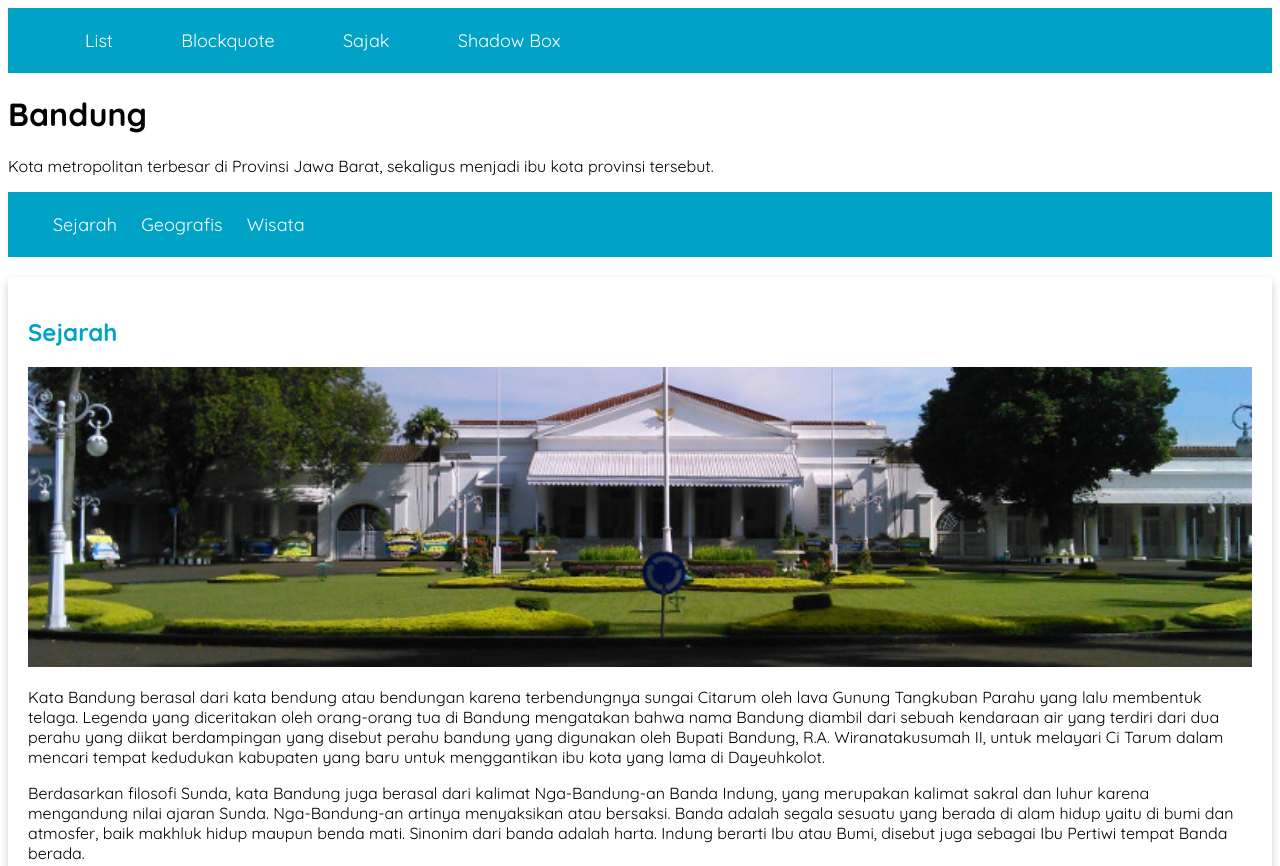
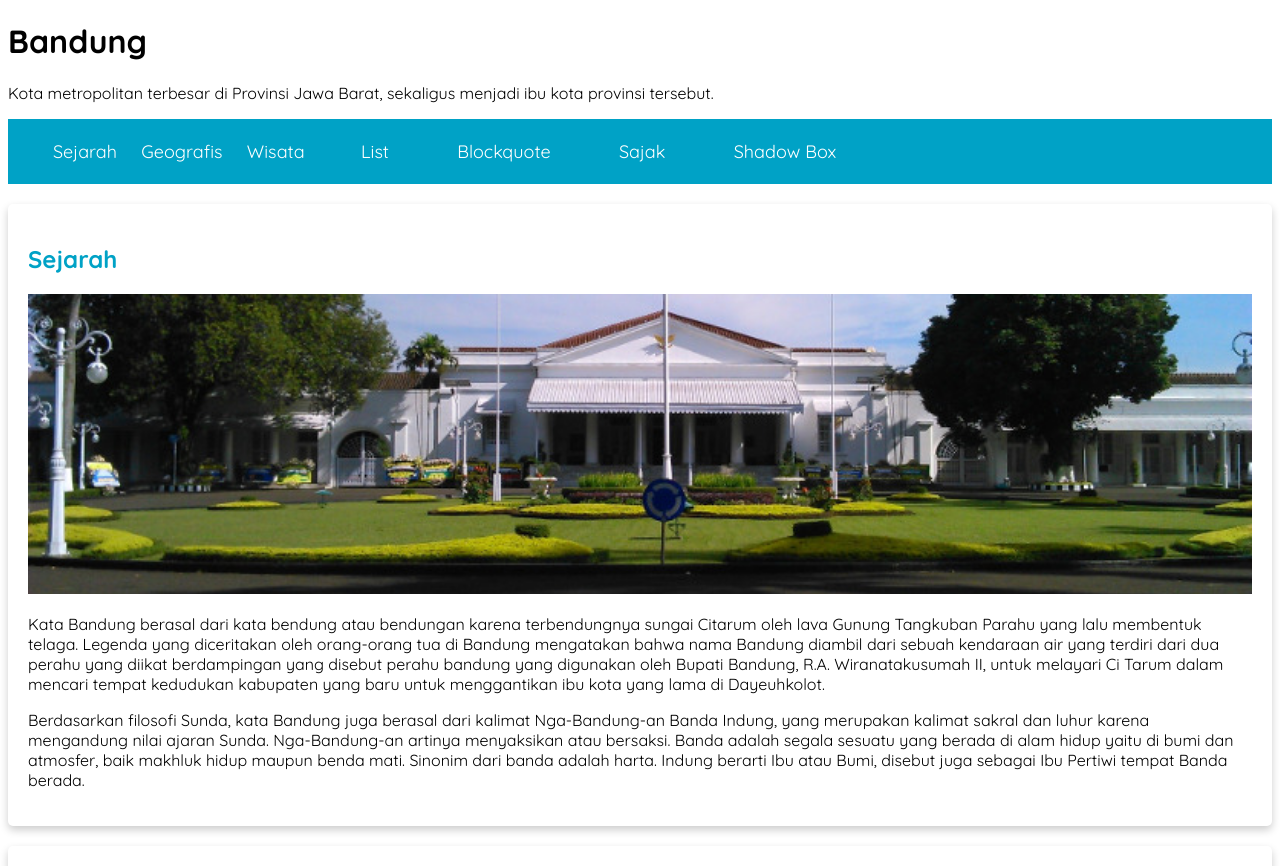
Before and after one commit to jonrysimbolon/Perkenalan-HTML, a plain HTML site: page index.html in a window 1280 px wide. Shown: the top 866 px of the page. Drawn offline with Linux system fonts and the light colour scheme.

Commit message:
latihan 2b

```diff
--- a/index.html
+++ b/index.html
@@ -13,16 +13,7 @@
 <link href="https://fonts.googleapis.com/css2?family=Quicksand:wght@400;700&display=swap" rel="stylesheet" />
 
 <body>
-
   <header>
-    <nav>
-      <ul>
-        <li class="top-nav"><a href="/list.html">List</a></li>
-        <li class="top-nav"><a href="/blockquote.html">Blockquote</a></li>
-        <li class="top-nav"><a href="/sajak.html">Sajak</a></li>
-        <li class="top-nav"><a href="/shadowbox.html">Shadow Box</a></li>
-      </ul>
-    </nav>
     <div>
       <h1>Bandung</h1>
       <p>
@@ -41,6 +32,10 @@
         <li>
           <a href="#wisata">Wisata</a>
         </li>
+        <li class="top-nav"><a href="/list.html">List</a></li>
+        <li class="top-nav"><a href="/blockquote.html">Blockquote</a></li>
+        <li class="top-nav"><a href="/sajak.html">Sajak</a></li>
+        <li class="top-nav"><a href="/shadowbox.html">Shadow Box</a></li>
       </ul>
     </nav>
   </header>
```
